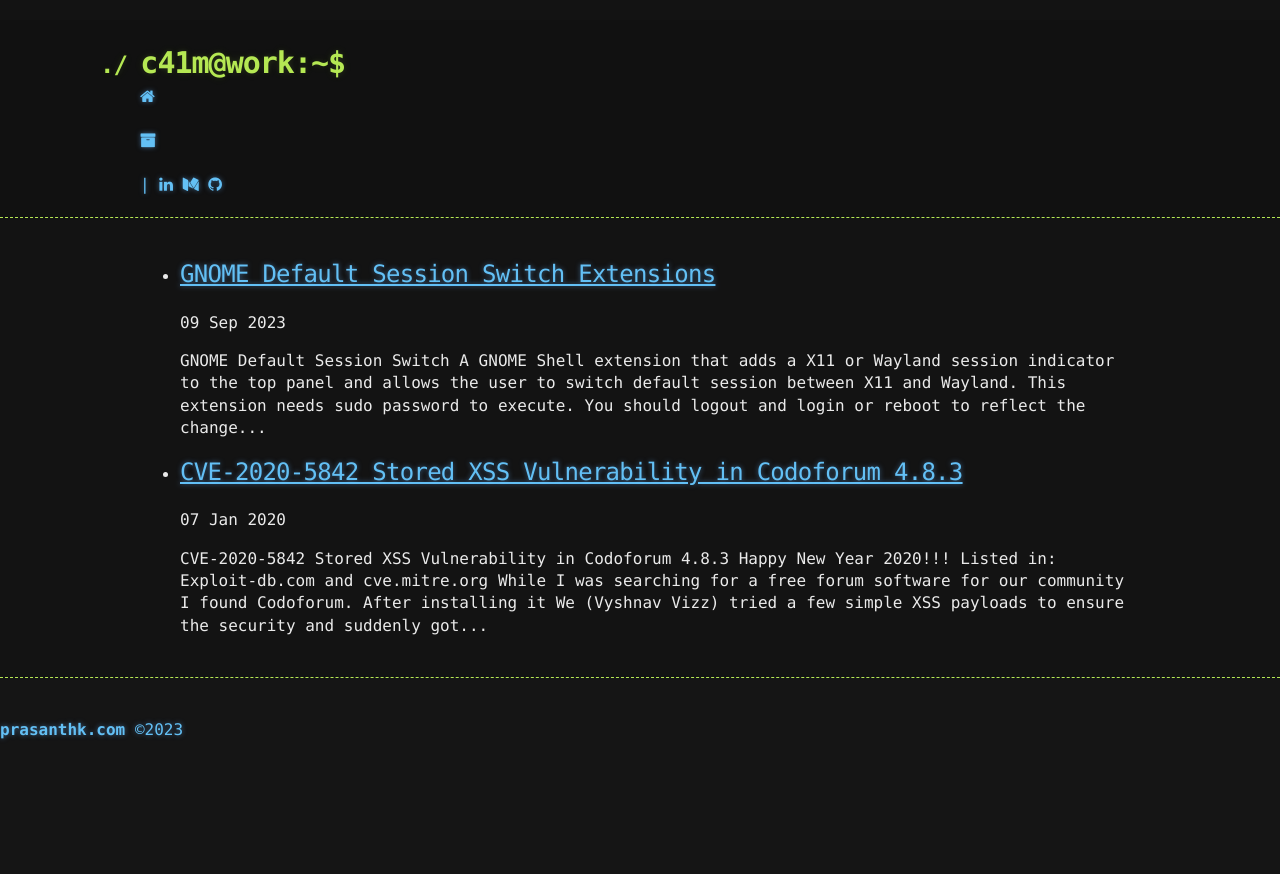
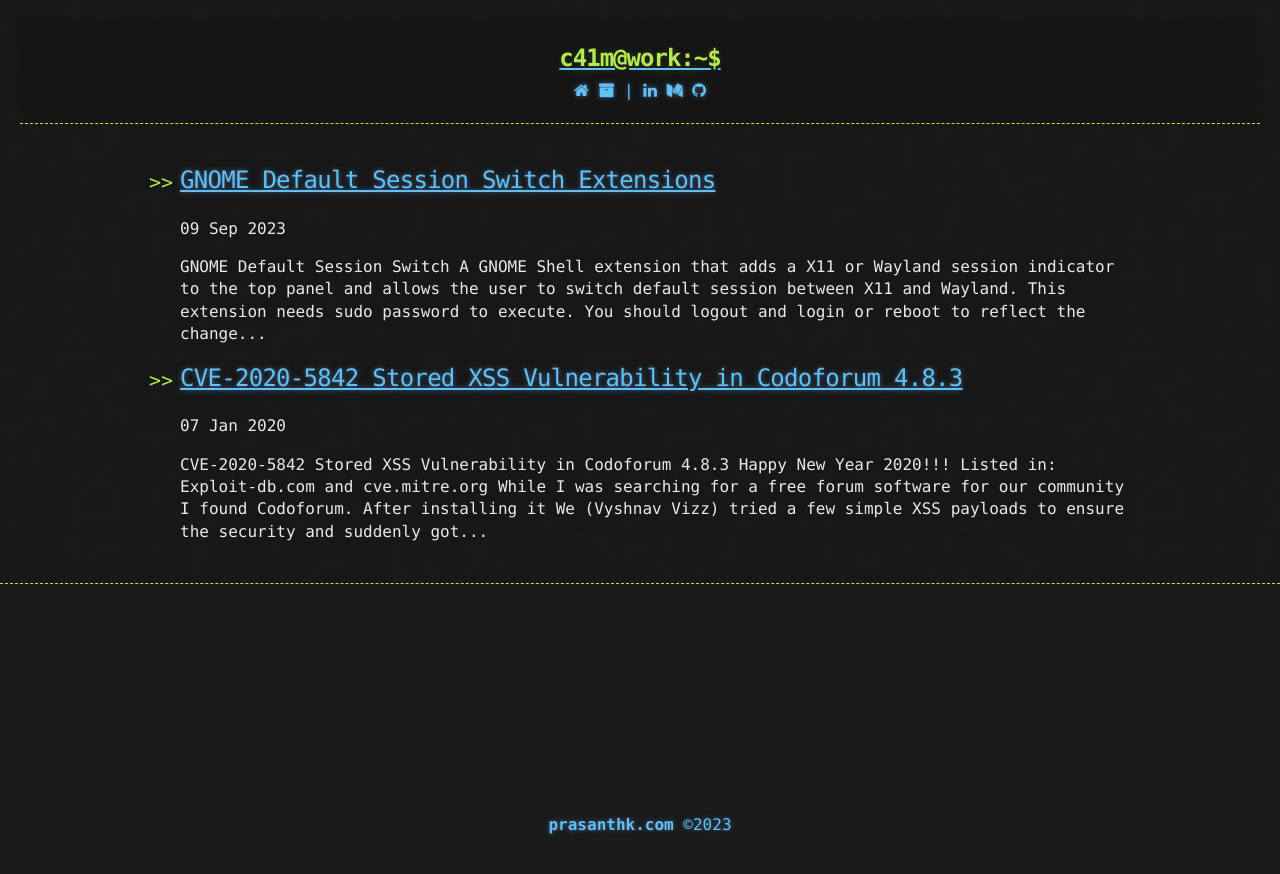
Before and after one commit to prasanthc41m/blog-theme, a Jekyll site: the page built from index.html, in a window 1280 px wide. Shown: the top 874 px of the page. Built offline with Jekyll 4.4.1, drawn with Linux system fonts in a browser that asks for light colours; the list of posts is cut into pages by our own code.

Commit message:
Update main.scss

```diff
--- a/css/main.scss
+++ b/css/main.scss
@@ -1,4 +1,4 @@
 ---
 #
 ---
-@import 'jekyll-theme-hacker';
+@import 'base';
```
